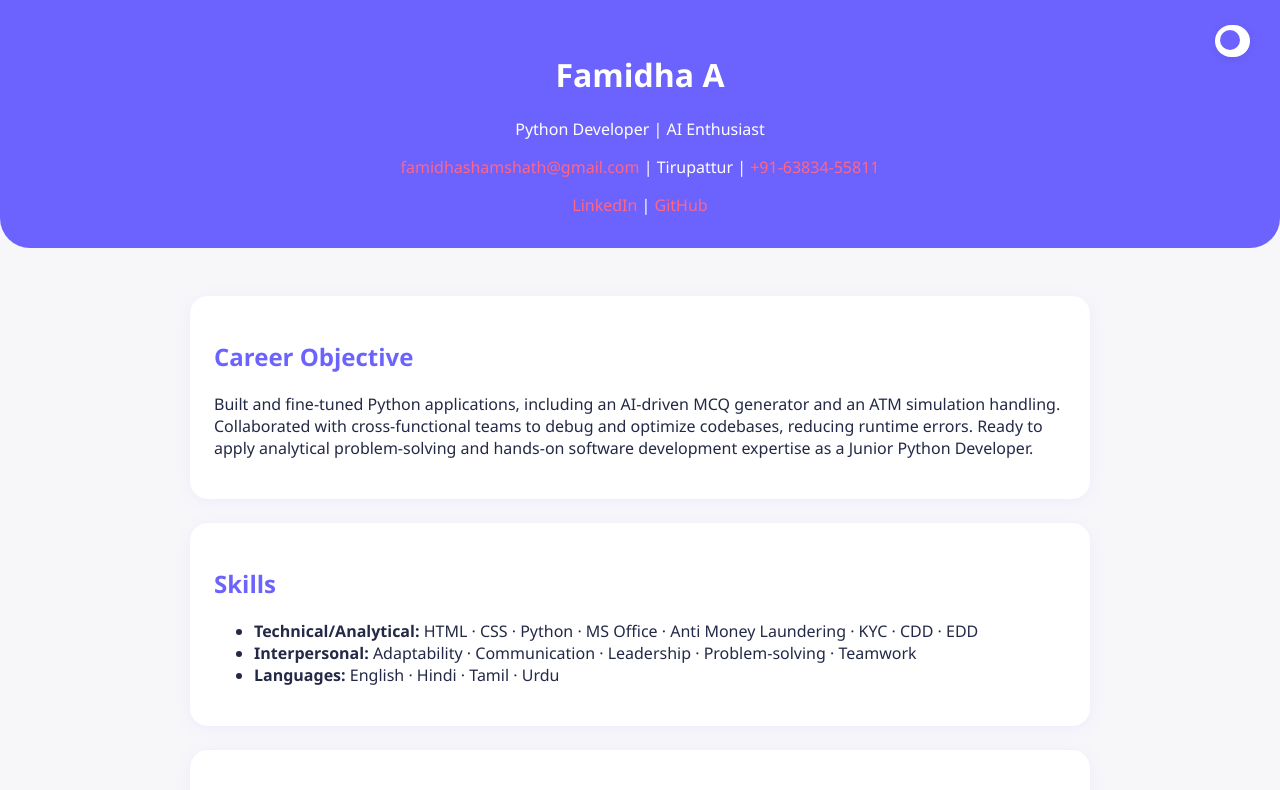
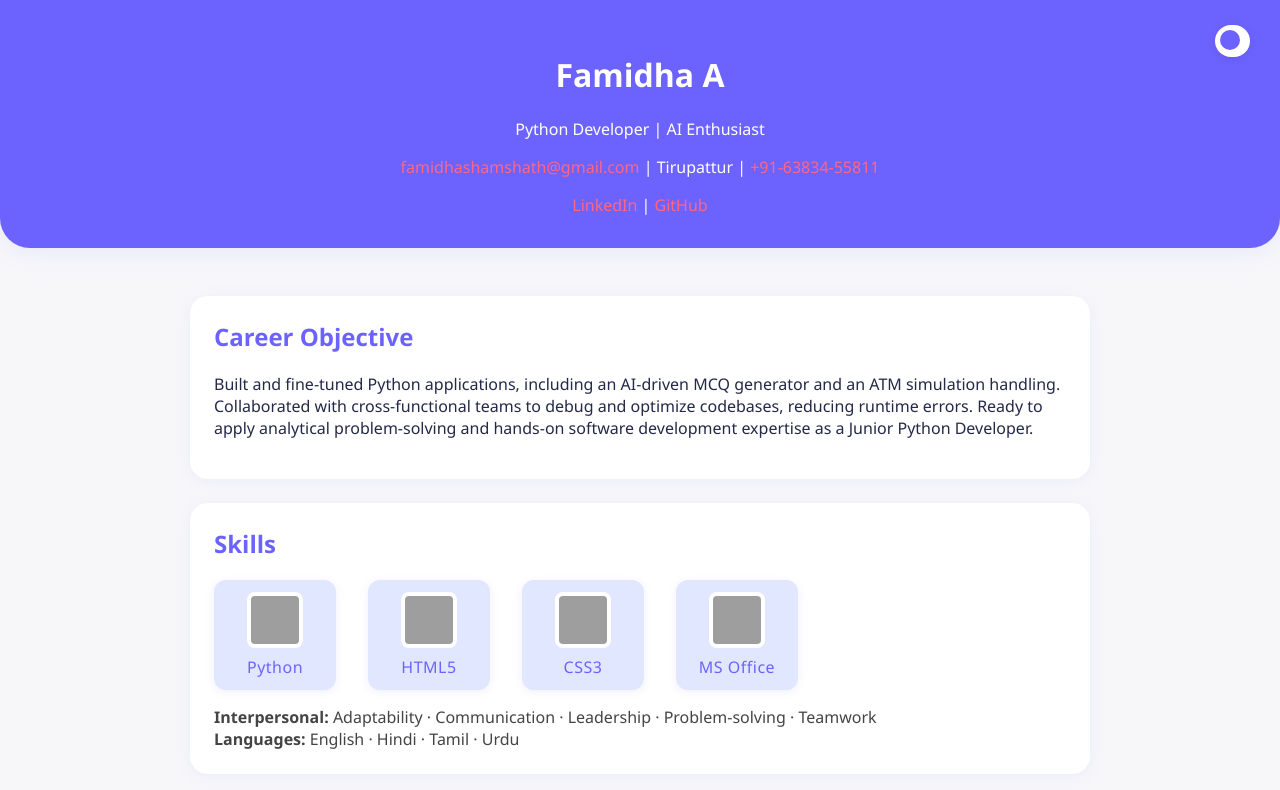
Before and after one commit to famidha2004/famiportfolio, a plain HTML site: page index.html in a window 1280 px wide. Shown: the top 790 px of the page. Drawn offline with Linux system fonts and the light colour scheme; grey boxes are pictures that could not be loaded.

Commit message:
Add files via upload

```diff
--- a/index.html
+++ b/index.html
@@ -13,6 +13,7 @@
     --text-dark: #f7f7fa;
     --card-light: #fff;
     --card-dark: #393e6a;
+    --accent: #e0e7ff;
 }
 body {
     font-family: 'Segoe UI', Arial, sans-serif;
@@ -27,6 +28,7 @@ header {
     padding: 2rem 1rem 1rem 1rem;
     text-align: center;
     border-radius: 0 0 30px 30px;
+    box-shadow: 0 4px 24px rgba(108,99,255,0.10);
 }
 .toggle-switch {
     position: absolute;
@@ -71,23 +73,34 @@ header {
     margin-bottom: 1.5rem;
     padding: 1.5rem;
     transition: background 0.4s, color 0.4s;
+    position: relative;
+    overflow: hidden;
 }
-h2 { color: var(--primary); }
+h2 { color: var(--primary); margin-top: 0; }
 a { color: var(--secondary); text-decoration: none; }
 .expansion {
     cursor: pointer;
     color: var(--primary);
     font-weight: bold;
     margin-bottom: 0.5rem;
+    transition: color 0.2s;
+}
+.expansion:hover {
+    color: var(--secondary);
 }
 .expansion-content {
     display: none;
     margin-top: 0.5rem;
+    padding-left: 1rem;
+    color: #444;
 }
 footer {
     text-align: center;
     padding: 1rem;
     color: #888;
+    background: var(--accent);
+    border-radius: 0 0 18px 18px;
+    margin-top: 2rem;
 }
 body.dark {
     background: var(--bg-dark);
@@ -102,6 +115,57 @@ body.dark header {
 }
 body.dark h2 { color: var(--secondary); }
 body.dark a { color: var(--primary); }
+.skills-grid {
+    display: flex;
+    gap: 32px;
+    justify-content: flex-start;
+    align-items: center;
+    margin-bottom: 1rem;
+    flex-wrap: wrap;
+}
+.skill-item {
+    display: flex;
+    flex-direction: column;
+    align-items: center;
+    background: var(--accent);
+    border-radius: 12px;
+    padding: 12px 16px;
+    box-shadow: 0 2px 8px rgba(108,99,255,0.10);
+    transition: box-shadow 0.2s, transform 0.2s;
+    min-width: 90px;
+}
+.skill-item img {
+    width: 48px;
+    height: 48px;
+    margin-bottom: 8px;
+    transition: transform 0.2s;
+    background: #fff;
+    border-radius: 8px;
+    padding: 4px;
+}
+.skill-item span {
+    font-size: 1rem;
+    color: var(--primary);
+    font-weight: 500;
+    letter-spacing: 0.5px;
+}
+.skill-item:hover {
+    box-shadow: 0 4px 16px rgba(108,99,255,0.18);
+    transform: translateY(-4px) scale(1.05);
+}
+.skills-list {
+    font-size: 1rem;
+    color: #444;
+    margin-top: 0.5rem;
+}
+@media (max-width: 600px) {
+    .skills-grid {
+        gap: 16px;
+    }
+    .card {
+        padding: 1rem;
+    }
+}
 </style>
 </head>
 <body>
@@ -132,11 +196,28 @@ body.dark a { color: var(--primary); }
     </div>
     <div class="card">
         <h2>Skills</h2>
-        <ul>
-            <li><b>Technical/Analytical:</b> HTML · CSS · Python · MS Office · Anti Money Laundering · KYC · CDD · EDD</li>
-            <li><b>Interpersonal:</b> Adaptability · Communication · Leadership · Problem-solving · Teamwork</li>
-            <li><b>Languages:</b> English · Hindi · Tamil · Urdu</li>
-        </ul>
+        <div class="skills-grid">
+            <div class="skill-item" title="Python">
+                <img src="https://cdn.jsdelivr.net/gh/devicons/devicon/icons/python/python-original.svg" alt="Python">
+                <span>Python</span>
+            </div>
+            <div class="skill-item" title="HTML5">
+                <img src="https://cdn.jsdelivr.net/gh/devicons/devicon/icons/html5/html5-original.svg" alt="HTML5">
+                <span>HTML5</span>
+            </div>
+            <div class="skill-item" title="CSS3">
+                <img src="https://cdn.jsdelivr.net/gh/devicons/devicon/icons/css3/css3-original.svg" alt="CSS3">
+                <span>CSS3</span>
+            </div>
+            <div class="skill-item" title="MS Office">
+                <img src="https://cdn.jsdelivr.net/gh/devicons/devicon/icons/windows8/windows8-original.svg" alt="MS Office">
+                <span>MS Office</span>
+            </div>
+        </div>
+        <div class="skills-list">
+            <b>Interpersonal:</b> Adaptability · Communication · Leadership · Problem-solving · Teamwork<br>
+            <b>Languages:</b> English · Hindi · Tamil · Urdu
+        </div>
     </div>
     <div class="card">
         <h2>Experience</h2>
```
